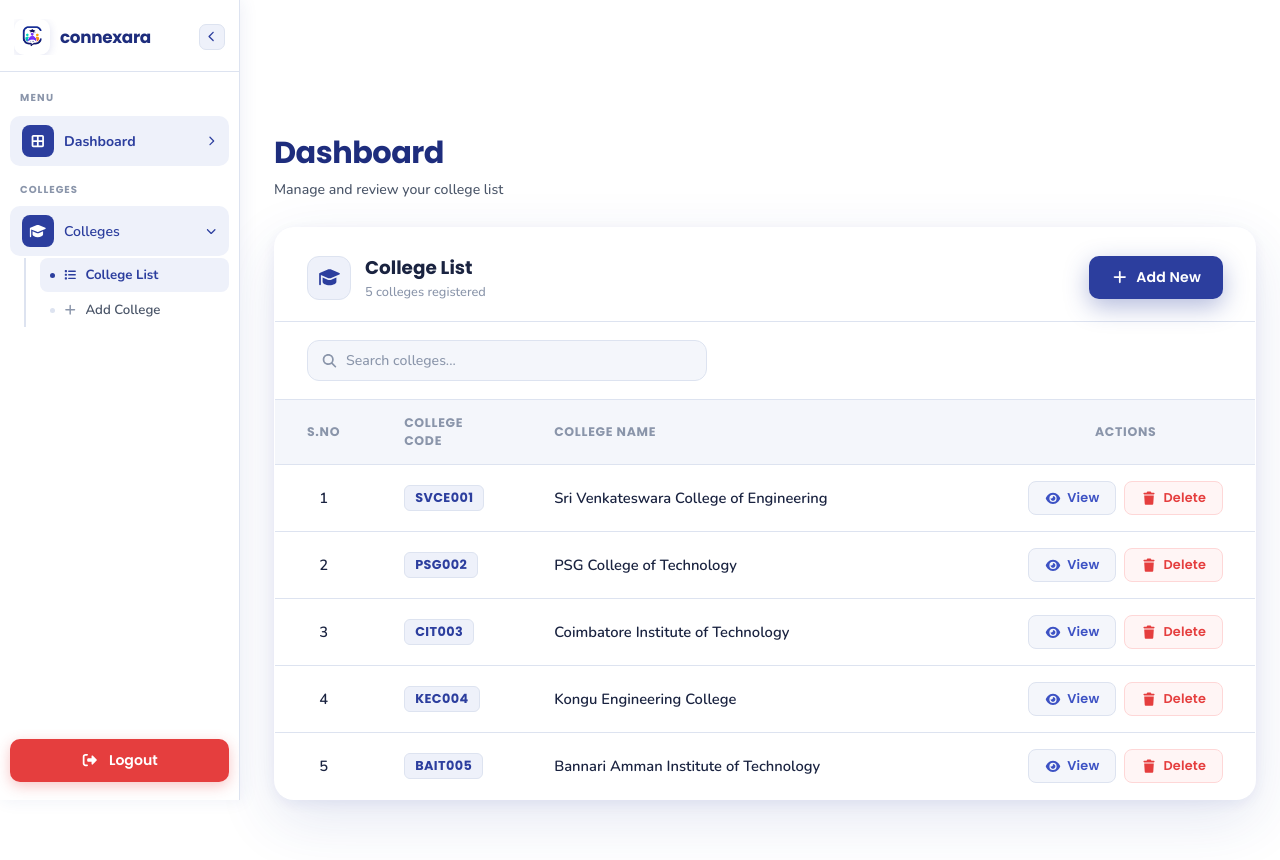
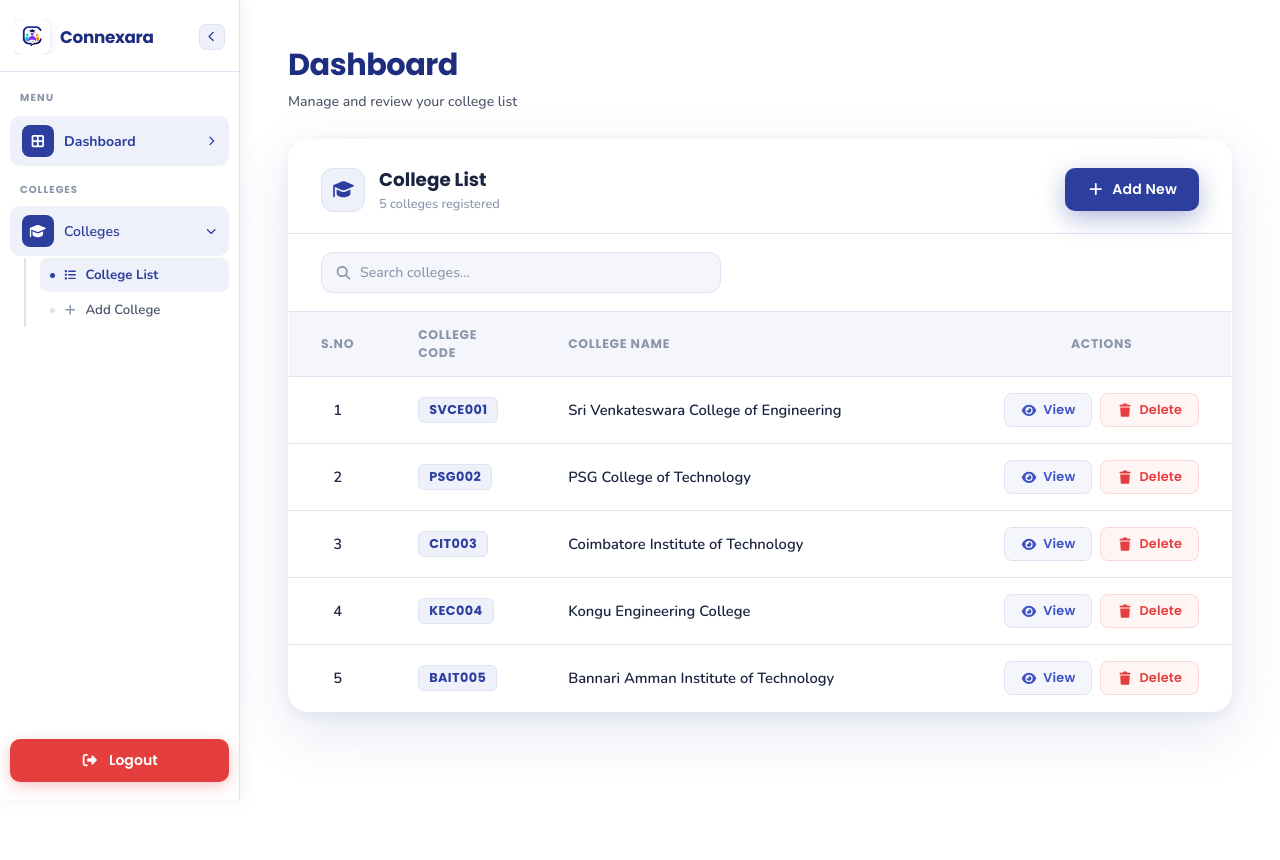
Before and after one commit to Kaniga73/Connexara-web, a React (Vite) app in the folder connexara/: page /dashboard in a window 1280 px wide. Shown: the top 860 px of the page. After the commit the page ends 800 px from the top, so only its background shows below. Built offline with nearby package versions, Linux system fonts and the light colour scheme.

Commit message:
commit changes

```diff
--- a/connexara/src/Components/Sidebar.jsx
+++ b/connexara/src/Components/Sidebar.jsx
@@ -38,7 +38,7 @@ export default function Sidebar({ onLogout, onCollapse }) {
             alt="Connexara Logo"
             className="sidebar-logo-img"
           />
-          {!collapsed && <span className="sidebar-brand">connexara</span>}
+          {!collapsed && <span className="sidebar-brand">Connexara</span>}
         </div>
 
         {/* Collapse toggle */}
--- a/connexara/src/pages/ViewDetails.jsx
+++ b/connexara/src/pages/ViewDetails.jsx
@@ -8,6 +8,7 @@ import {
   faBuilding,
   faUserTie,
   faChalkboardTeacher,
+  faPenToSquare,
 } from "@fortawesome/free-solid-svg-icons";
 
 // Sample college data passed via route state or props — using static for now
@@ -40,6 +41,11 @@ export default function ViewDetails() {
     setEditingCollege(false);
   };
 
+  const cancelCollegeEdit = () => {
+    setCollegeEdit({ ...college });
+    setEditingCollege(false);
+  };
+
   return (
     <div className="vd-bg">
      {/* Content */}
@@ -53,6 +59,26 @@ export default function ViewDetails() {
             <div>
               <h1 className="vd-page-title">College Details</h1>
               <p className="vd-page-sub">View and manage college information</p>
+            </div>
+            <div className="vd-edit-actions" style={{ marginLeft: "auto" }}>
+              {editingCollege ? (
+                <>
+                  <button className="vd-save-btn" onClick={saveCollegeEdit}>
+                    Save
+                  </button>
+                  <button className="vd-cancel-btn" onClick={cancelCollegeEdit}>
+                    Cancel
+                  </button>
+                </>
+              ) : (
+                <button
+                  className="vd-edit-college-btn"
+                  onClick={() => setEditingCollege(true)}
+                >
+                  <FontAwesomeIcon icon={faPenToSquare} />
+                  <span>Edit</span>
+                </button>
+              )}
             </div>
           </div>
 
--- a/connexara/src/styles/Dashboard.css
+++ b/connexara/src/styles/Dashboard.css
@@ -113,13 +113,12 @@
   transform: translateY(0);
 }
 
-/* ==============================
-   Main Content Area
-   ============================== */
+
 .dash-content {
-  max-width: 1080px;
-  margin: 0 auto;
-  padding: 130px 24px 40px;
+  width: auto;
+  max-width: none;
+  margin: 0;
+  padding: 24px 24px 40px;
   display: flex;
   flex-direction: column;
   gap: 28px;
@@ -708,7 +707,7 @@
   }
 
   .dash-content {
-    padding: 110px 14px 40px;
+    padding: 20px 14px 40px;
   }
 
   .dash-card-header,
@@ -729,19 +728,14 @@
 }
 .app-layout {
   display: flex;
+  min-height: 100vh;
 }
 
-/* Sidebar width control */
-.sidebar {
-  width: 250px;
-  height: 100vh;
-  position: fixed;
-  left: 0;
-  top: 0;
+.dash-bg {
+  margin-left: 240px;
+  width: calc(100% - 240px);
+  min-height: 100vh;
+  padding: 18px 24px 24px;
+  background: #ffffff;
+  box-sizing: border-box;
 }
-
-/* Push dashboard content right */
-.dash-bg {
-  margin-left: 250px;
-  width: calc(100% - 250px);
-}
```
